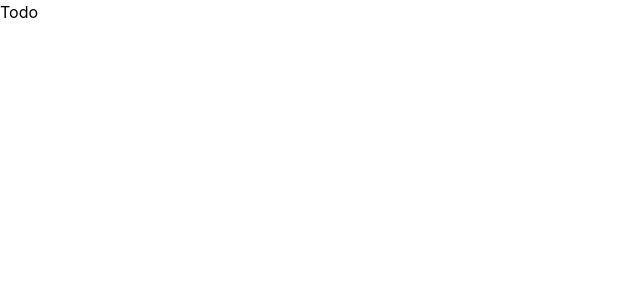
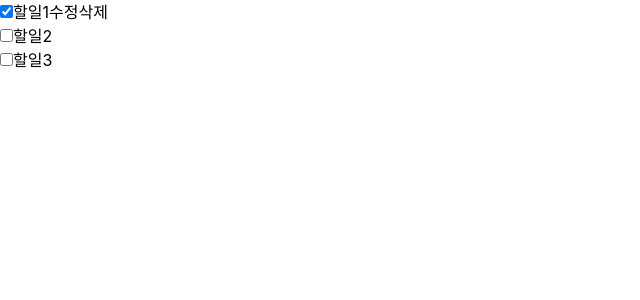
Before and after one commit to 0gunkim/wanted-pre-onboarding-frontend, a React (Create React App) app: page /todo in a window 1280 px wide. Shown: the top 300 px of the page, without its empty margins (0-640 px from the left). Built offline with nearby package versions, Linux system fonts and the light colour scheme.

Commit message:
:sparkles:ADD.투두리스트 인풋 & 버튼 뼈대 구현

```diff
--- /dev/null
+++ b/src/components/todo/List.jsx
@@ -0,0 +1,65 @@
+import React, { useEffect, useRef, useState } from "react";
+import Button from "../common/ui/Button";
+
+export default function List() {
+  const [isChecked, setIsChecked] = useState(true);
+  const [isModify, setIsModify] = useState(false);
+
+  const refFocus = useRef();
+
+  const checkBoxHandle = (e) => {
+    const res = e.target.checked;
+    setIsChecked(res);
+  };
+
+  const modifyHandle = () => {
+    setIsModify(!isModify);
+  };
+
+  useEffect(() => {
+    if (isModify === true) {
+      refFocus.current.focus();
+    }
+  }, [isModify]);
+  return (
+    <ul>
+      <li>
+        <label>
+          <input
+            type="checkbox"
+            checked={isChecked}
+            onChange={checkBoxHandle}
+          />
+          {isModify ? (
+            <input type="text" ref={refFocus} defaultValue={"할일1"} />
+          ) : (
+            <span>할일1</span>
+          )}
+          {isModify ? (
+            <Button test_id={"submit"} label={"제출"} onClick={modifyHandle} />
+          ) : (
+            <Button test_id={"modify"} label={"수정"} onClick={modifyHandle} />
+          )}
+
+          {isModify ? (
+            <Button test_id={"cancel"} label={"취소"} onClick={modifyHandle} />
+          ) : (
+            <Button test_id={"delete"} label={"삭제"} />
+          )}
+        </label>
+      </li>
+      <li>
+        <label>
+          <input type="checkbox" />
+          <span>할일2</span>
+        </label>
+      </li>
+      <li>
+        <label>
+          <input type="checkbox" />
+          <span>할일3</span>
+        </label>
+      </li>
+    </ul>
+  );
+}
--- a/src/pages/Todo.jsx
+++ b/src/pages/Todo.jsx
@@ -1,5 +1,10 @@
 import React from "react";
+import List from "../components/todo/List";
 
 export default function Todo() {
-  return <div>Todo</div>;
+  return (
+    <div>
+      <List />
+    </div>
+  );
 }
```
